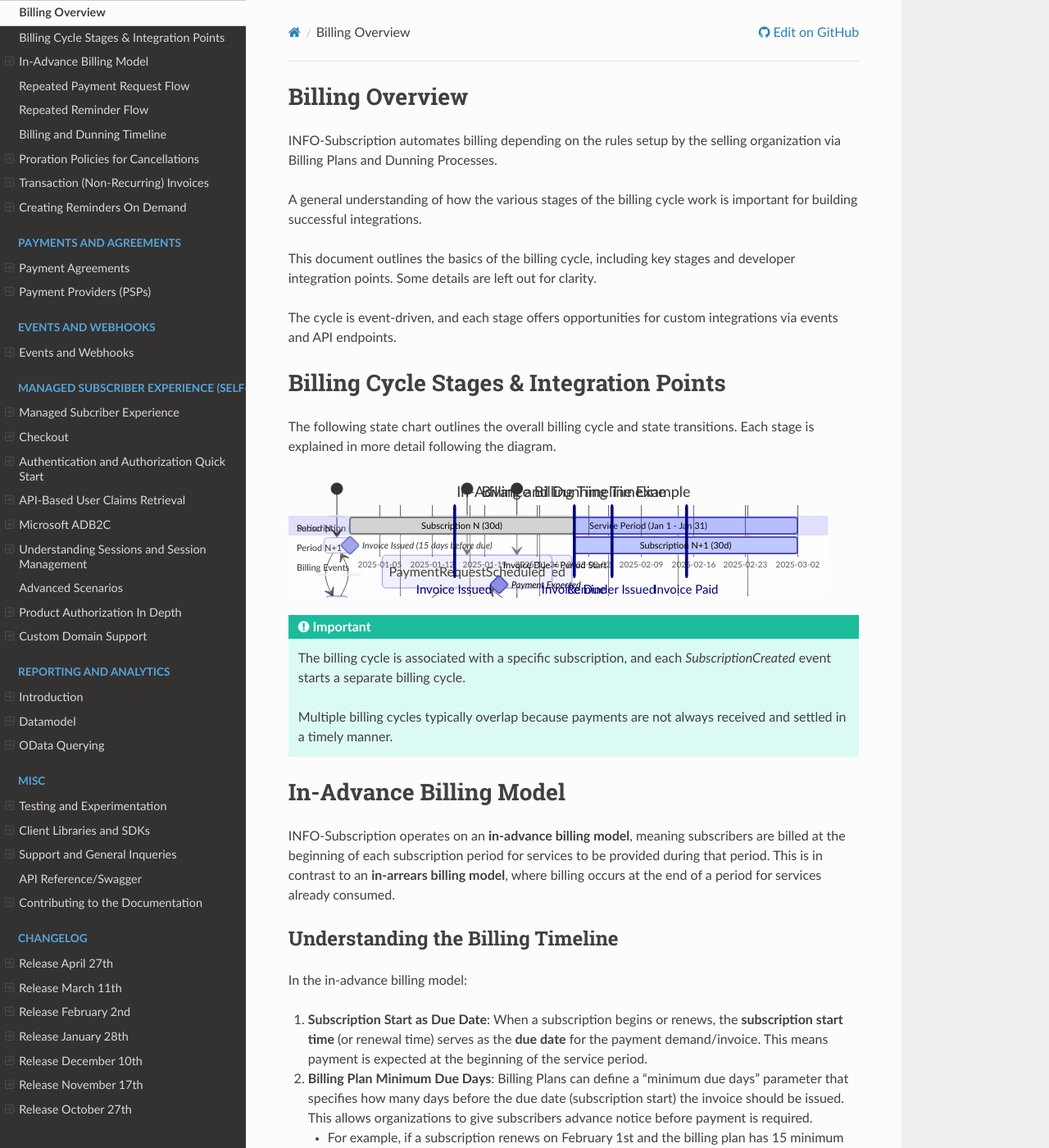
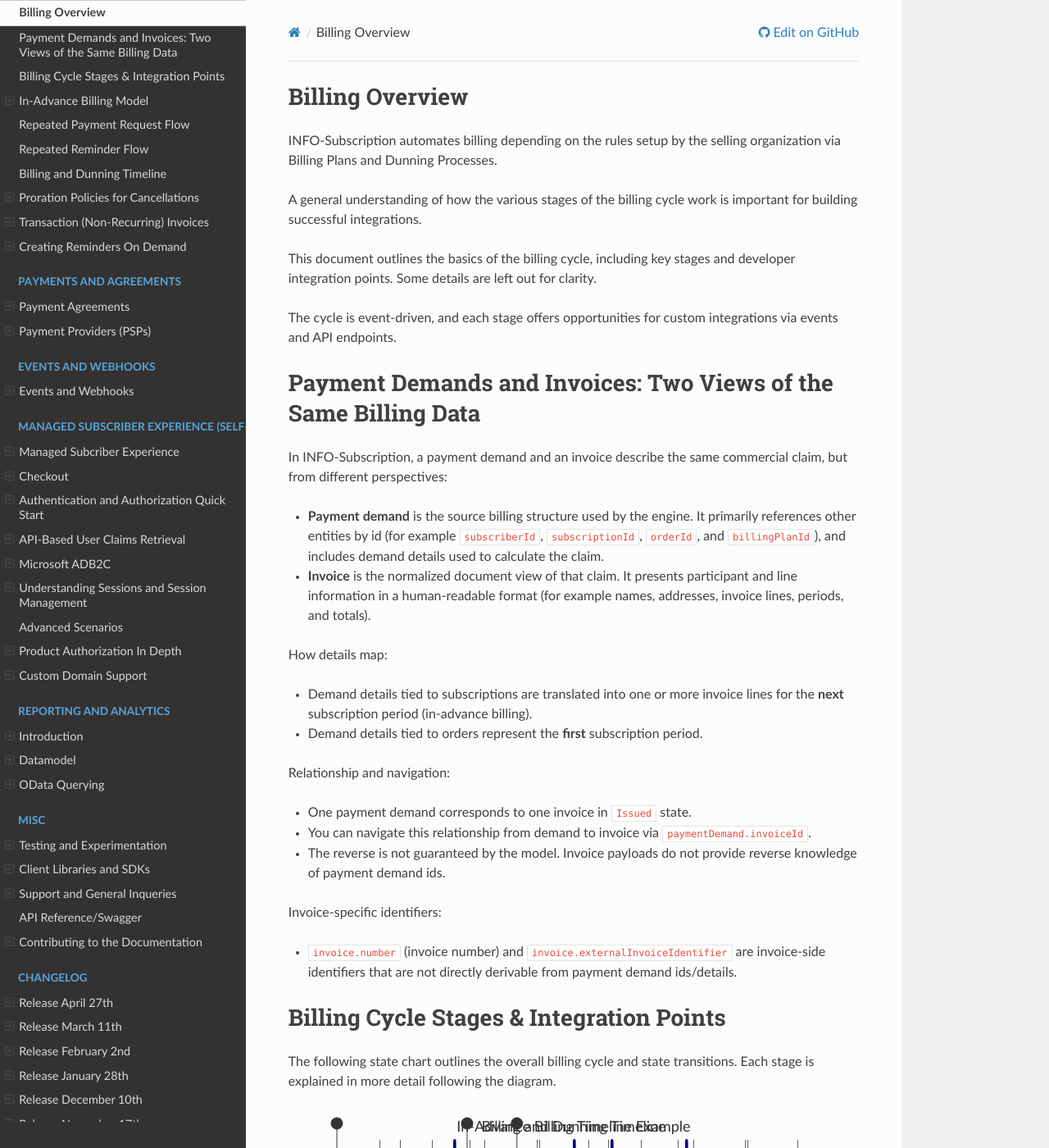
Before and after one commit to infosoftas/info-subscription-doc, a Sphinx documentation site: the page built from source/billing/billingcycle.rst, in a window 1280 px wide and 1400 px high. Shown: the whole window at 82% size. Built offline with Sphinx 7.4.7 and the Read the Docs theme 3.1.0, drawn with Linux system fonts in a browser that asks for light colours; formulas are drawn with MathJax 3.

Commit message:
docs(billing): explain payment demand and invoice relationship
Agent-Logs-Url: https://github.com/infosoftas/info-subscription-doc/sessions/6524f027-6252-4e31-a0a5-3d6f341f9531

Co-authored-by: esbenbach <1378302+esbenbach@users.noreply.github.com>

```diff
--- a/source/billing/billingcycle.rst
+++ b/source/billing/billingcycle.rst
@@ -10,6 +10,29 @@ A general understanding of how the various stages of the billing cycle work is i
 This document outlines the basics of the billing cycle, including key stages and developer integration points. Some details are left out for clarity.
 
 The cycle is event-driven, and each stage offers opportunities for custom integrations via events and API endpoints.
+
+Payment Demands and Invoices: Two Views of the Same Billing Data
+-----------------------------------------------------------------
+
+In |projectName|, a payment demand and an invoice describe the same commercial claim, but from different perspectives:
+
+* **Payment demand** is the source billing structure used by the engine. It primarily references other entities by id (for example ``subscriberId``, ``subscriptionId``, ``orderId``, and ``billingPlanId``), and includes demand details used to calculate the claim.
+* **Invoice** is the normalized document view of that claim. It presents participant and line information in a human-readable format (for example names, addresses, invoice lines, periods, and totals).
+
+How details map:
+
+* Demand details tied to subscriptions are translated into one or more invoice lines for the **next** subscription period (in-advance billing).
+* Demand details tied to orders represent the **first** subscription period.
+
+Relationship and navigation:
+
+* One payment demand corresponds to one invoice in ``Issued`` state.
+* You can navigate this relationship from demand to invoice via ``paymentDemand.invoiceId``.
+* The reverse is not guaranteed by the model. Invoice payloads do not provide reverse knowledge of payment demand ids.
+
+Invoice-specific identifiers:
+
+* ``invoice.number`` (invoice number) and ``invoice.externalInvoiceIdentifier`` are invoice-side identifiers that are not directly derivable from payment demand ids/details.
 
 Billing Cycle Stages & Integration Points
 -----------------------------------------
```
